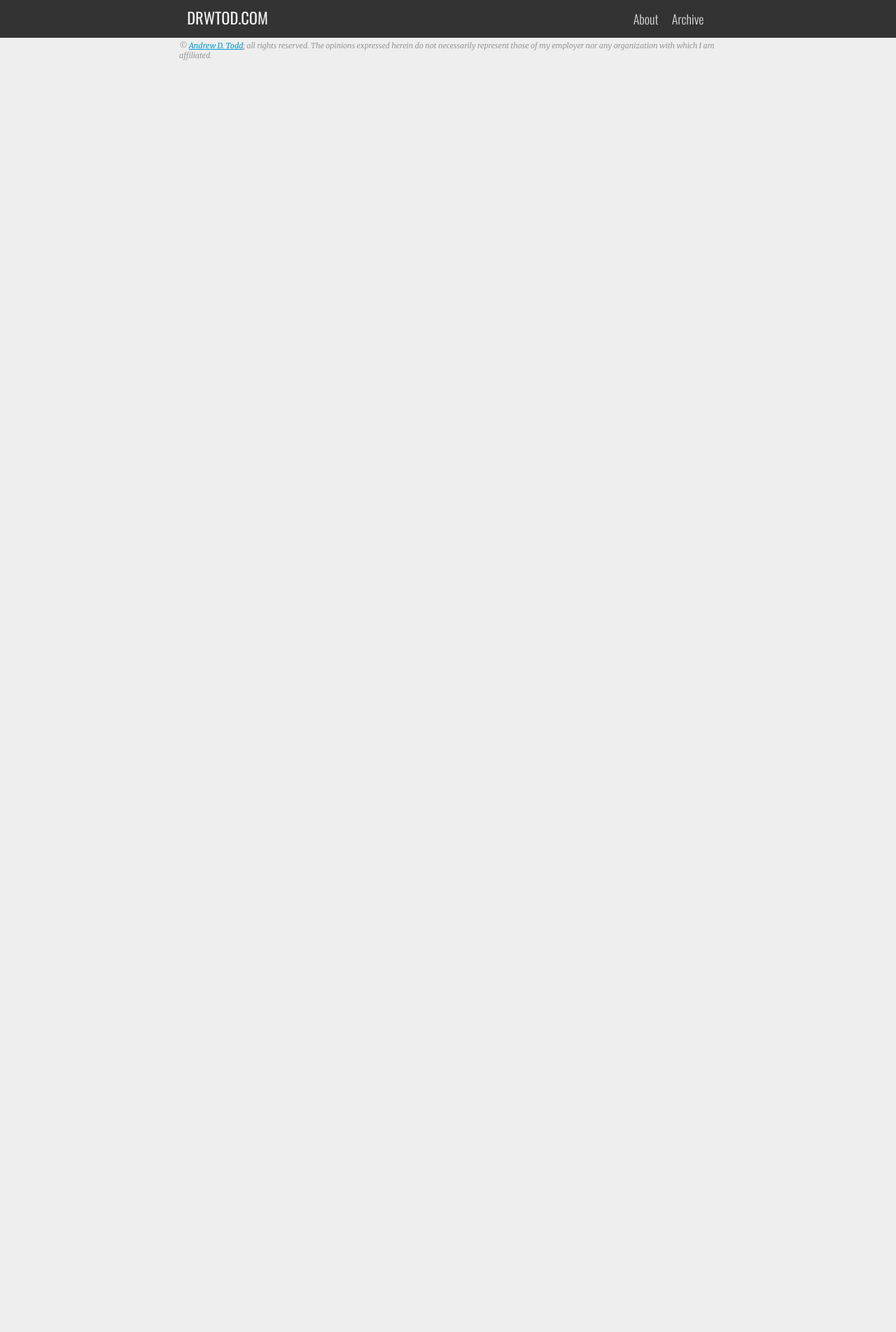
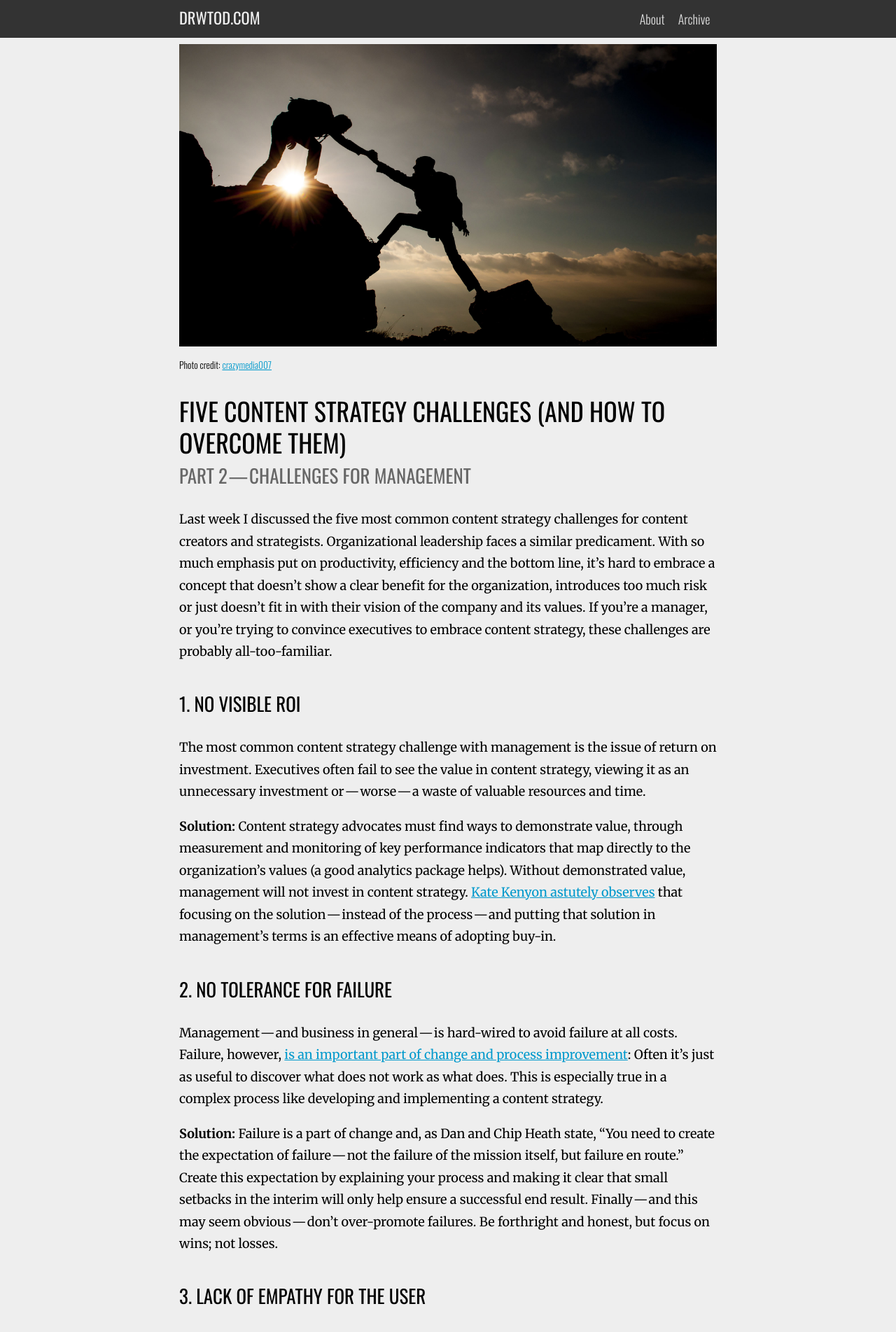
Before and after one commit to drewtodd/drewtodd.github.io, a Jekyll site: the page built from _posts/2015-11-19-content-challenges-part-2.md, in a window 1280 px wide. Shown: the top 1903 px of the page at 70% size. Built offline with Jekyll 4.4.1, drawn with Linux system fonts in a browser that asks for light colours; comment, search, counter and statistics services are not loaded; before the commit the page ends 900 px from its top, so only the background shows below that; some of the changed text lies outside the part shown.

Commit message:
New article. Header cleanup

```diff
--- a/_posts/2015-11-19-content-challenges-part-2.md
+++ b/_posts/2015-11-19-content-challenges-part-2.md
@@ -0,0 +1,60 @@
+---
+layout: post
+title: Five Content Strategy Challenges (and How to Overcome Them) -  Part 1, The Content Creator
+permalink: /five-content-challenges-part-1
+tags:
+    - ContentStrategy
+    - UX
+---
+
+![Climbers helping each other summit a peak - Photo credit: crazymedia007](/img/climbers-summit.jpg "Climbers helping each other summit a peak - Photo credit: crazymedia007")*Photo credit: [crazymedia007](http://www.shutterstock.com/gallery-2903131p1.html)*
+
+#Five Content Strategy Challenges (and How to Overcome Them)
+
+##Part 2 — Challenges for Management
+Last week I discussed the five most common content strategy challenges for content creators and strategists. Organizational leadership faces a similar predicament. With so much emphasis put on productivity, efficiency and the bottom line, it’s hard to embrace a concept that doesn’t show a clear benefit for the organization, introduces too much risk or just doesn’t fit in with their vision of the company and its values. If you’re a manager, or you’re trying to convince executives to embrace content strategy, these challenges are probably all-too-familiar.
+
+## 1. No visible ROI
+The most common content strategy challenge with management is the issue of return on investment. Executives often fail to see the value in content strategy, viewing it as an unnecessary investment or — worse — a waste of valuable resources and time.
+
+**Solution:** Content strategy advocates must find ways to demonstrate value, through measurement and monitoring of key performance indicators that map directly to the organization’s values (a good analytics package helps). Without demonstrated value, management will not invest in content strategy. [Kate Kenyon astutely observes][1] that focusing on the solution — instead of the process — and putting that solution in management’s terms is an effective means of adopting buy-in.
+
+## 2. No tolerance for failure
+Management — and business in general — is hard-wired to avoid failure at all costs. Failure, however, [is an important part of change and process improvement][2]: Often it’s just as useful to discover what does not work as what does. This is especially true in a complex process like developing and implementing a content strategy.
+
+**Solution:** Failure is a part of change and, as Dan and Chip Heath state, “You need to create the expectation of failure — not the failure of the mission itself, but failure en route.” Create this expectation by explaining your process and making it clear that small setbacks in the interim will only help ensure a successful end result. Finally — and this may seem obvious — don’t over-promote failures. Be forthright and honest, but focus on wins; not losses.
+
+## 3. Lack of empathy for the user
+Management often looks at the problem exclusively from the business perspective (generate sales, leads, etc.) and fails to consider the needs of the customer, or — more likely — is framing their understanding of customer needs and goals based on marketing data or their own personal perspective.
+
+**Solution:** In my experience, creating personas is an effective means of introducing management to their users in some cases, although not all managers buy into them. Recording user research and presenting it to management is also effective. It lets them see and hear for themselves what their users’ issues and goals are. The most effective method (and, admittedly, the most difficult to facilitate) is to have management hear it directly from the users themselves. In all cases, being able to tell management “We talked to the people who will be using this content and these are the issues they pointed out” is very effective in building empathy. For all of these to work, you’ll need access to users, either directly or indirectly.
+
+## 4. Unclear understanding of the playing field
+Many executives lack understanding of emerging content platforms like social media. Website? Sure. SEO? Sure. Instagram? Notsomuch. The new stuff evades them and they cannot grasp the value nor the tactics necessary to fully harness these new channels.
+
+**Solution:** Look at your competitors. Are they effectively using these new media? Listen to your users. Are they engaged? Do they express value in seeing your content in these channels? Look at emerging trends. Find articles and studies that illuminate the value of these new channels or detail effective strategies for using them. Take this information to the decision-makers and present it in a clear, concise, results-oriented manner. Get them in a room; present slides; encourage questions.
+
+##5. Politics over priorities
+It exists in every organization: The political pitfall. Management is often more concerned with political issues surrounding their day-to-day office reality than long term priorities like a cohesive content strategy. Even executives who buy into content strategy can fall victim to the traps of corporate politics. The symptoms are varied and include:
+
+-**Lip service:** Lack of serious commitment to content strategy
+-**Budget issues:** Lack of appropriate funding
+-**Personnel issues:** Resource allocation issues
+-**Gut issues:** Lack of will or clout to invest in content strategy
+
+**Solution:** We’ve all seen it, and there is no sure-fire solution as content strategists often lack the political leverage to counteract these issues. As with the buy-in and ROI issues, gather allies (especially management in the sales and support trenches whose teams deal with users every day). [They can help you make your case][4]. Work with what you have, start small, and [let successful pilot projects highlight the value of content strategy][5]. Evangelize and focus your efforts on [changing the organization’s culture][6]. And above all else: Be tenacious. Don’t give up!
+
+#Challenge Accepted
+Implementation of any significant organizational strategy is bound to be riddled with challenges. With determination, transparency and a little selling, a solid content strategy is within reach.
+
+[1]: http://www.slideshare.net/katekenyon1/tricks-to-get-content-strategy-adopted-in-your-company "Kate Kenyon: Tricks to get content strategy adopted in your company"
+
+[2]: https://www.uie.com/articles/failure_not_an_option/ "UIE: Failure is not an option"
+
+[3]: http://www.amazon.com/dp/0385528752
+
+[4]: http://www.uxbooth.com/articles/how-to-win-the-ux-war-within-your-organization/ "Girish Gangarharan: How to Win the UX War Within Your Organization"
+
+[5]: http://www.uxbooth.com/articles/how-to-sell-content-strategy-to-management/ "Hilary Marsh: How to Sell Content Strategy to Management"
+
+[6]: http://www.slideshare.net/blendinteractive/content-everyone-changing-content-changing-roles "Corey Vilhauer: Content Everyone: Changing Content, Changing Roles"
--- a/style.css
+++ b/style.css
@@ -134,7 +134,7 @@ h1 + blockquote {
 
 #header h1 {
     margin: 0;
-    padding: .5em;
+    padding: .5em 0 .5em 0;
     font-size: 1.25em;
     line-height: 1.25em;
     /*color: #f93;*/
@@ -155,7 +155,7 @@ h1 + blockquote {
 
     #navmain {
         margin: 0;
-        padding: .5em;
+        padding: .5em 0 .5em 0;
         float: right;
     }
 
@@ -282,6 +282,10 @@ footer {
         color: #fff;
         text-decoration: underline;
     }
+
+    footer {
+        margin-top: 4em;
+    }
 }
 
 /*  Accessibility */
```
Also changed, not shown: _posts/2015-12-01-omg-cms.md (+1 -1 lines), 5 other files.
